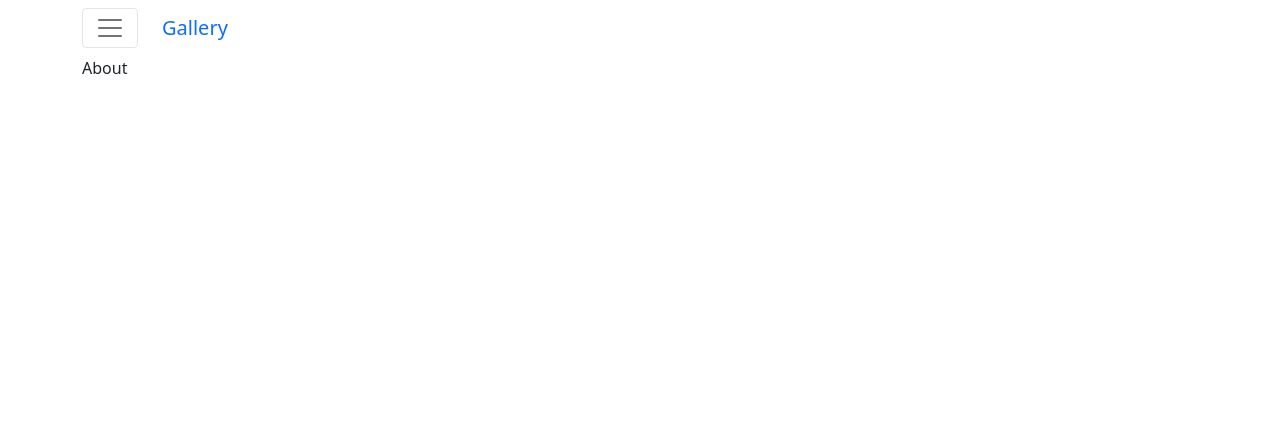
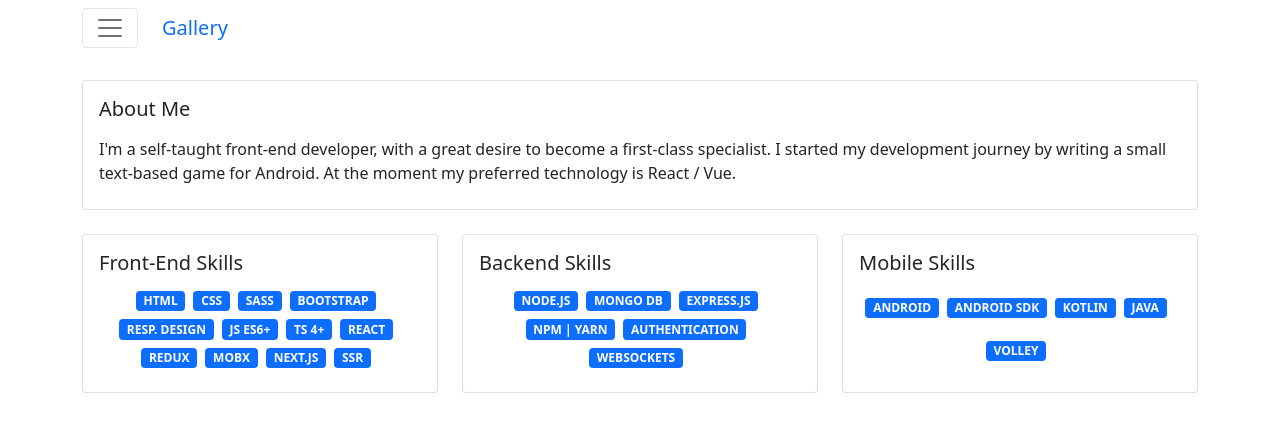
Before and after one commit to Hartaithan/mitra-test, a React (Create React App) app: page /about in a window 1280 px wide. Shown: the top 432 px of the page. Built offline with nearby package versions, Linux system fonts and the light colour scheme.

Commit message:
add about page  layout

```diff
--- a/src/pages/About.tsx
+++ b/src/pages/About.tsx
@@ -1,8 +1,101 @@
 import React from "react";
-import { Container } from "react-bootstrap";
+import { Badge, Card, Col, Container, Row } from "react-bootstrap";
 
 const About: React.FC = () => {
-  return <Container>About</Container>;
+  const skills = {
+    frontend: [
+      "HTML",
+      "CSS",
+      "SASS",
+      "BOOTSTRAP",
+      "RESP. DESIGN",
+      "JS ES6+",
+      "TS 4+",
+      "REACT",
+      "REDUX",
+      "MOBX",
+      "NEXT.JS",
+      "SSR",
+    ],
+    backend: [
+      "NODE.JS",
+      "MONGO DB",
+      "EXPRESS.JS",
+      "NPM | YARN",
+      "AUTHENTICATION",
+      "WEBSOCKETS",
+    ],
+    mobile: ["ANDROID", "ANDROID SDK", "KOTLIN", "JAVA", "VOLLEY"],
+  };
+
+  return (
+    <Container>
+      <Card className="w-100 my-4">
+        <Card.Body>
+          <Card.Title className="mb-3">About Me</Card.Title>
+          <Card.Text className="mb-2">
+            I'm a self-taught front-end developer, with a great desire to become
+            a first-class specialist. I started my development journey by
+            writing a small text-based game for Android. At the moment my
+            preferred technology is React / Vue.
+          </Card.Text>
+        </Card.Body>
+      </Card>
+      <Row className="d-flex">
+        <Col xs={12} lg={4} className="d-flex flex-grow-1">
+          <Card className="w-100 mb-4 flex-grow-1">
+            <Card.Body className="d-flex flex-column">
+              <Card.Title className="mb-3">Front-End Skills</Card.Title>
+              <Col
+                xs={12}
+                className="d-flex flex-wrap flex-grow-1 align-items-center justify-content-center"
+              >
+                {skills.frontend.map((item) => (
+                  <Badge bg="primary" className="me-2 mb-2" key={item}>
+                    {item}
+                  </Badge>
+                ))}
+              </Col>
+            </Card.Body>
+          </Card>
+        </Col>
+        <Col xs={12} lg={4} className="d-flex flex-grow-1">
+          <Card className="w-100 mb-4 flex-grow-1">
+            <Card.Body className="d-flex flex-column">
+              <Card.Title className="mb-3">Backend Skills</Card.Title>
+              <Col
+                xs={12}
+                className="d-flex flex-wrap flex-grow-1 align-items-center justify-content-center"
+              >
+                {skills.backend.map((item) => (
+                  <Badge bg="primary" className="me-2 mb-2" key={item}>
+                    {item}
+                  </Badge>
+                ))}
+              </Col>
+            </Card.Body>
+          </Card>
+        </Col>
+        <Col xs={12} lg={4} className="d-flex flex-grow-1">
+          <Card className="w-100 mb-4 flex-grow-1">
+            <Card.Body className="d-flex flex-column">
+              <Card.Title className="mb-3">Mobile Skills</Card.Title>
+              <Col
+                xs={12}
+                className="d-flex flex-wrap flex-grow-1 align-items-center justify-content-center"
+              >
+                {skills.mobile.map((item) => (
+                  <Badge bg="primary" className="me-2 mb-2" key={item}>
+                    {item}
+                  </Badge>
+                ))}
+              </Col>
+            </Card.Body>
+          </Card>
+        </Col>
+      </Row>
+    </Container>
+  );
 };
 
 export default About;
```
